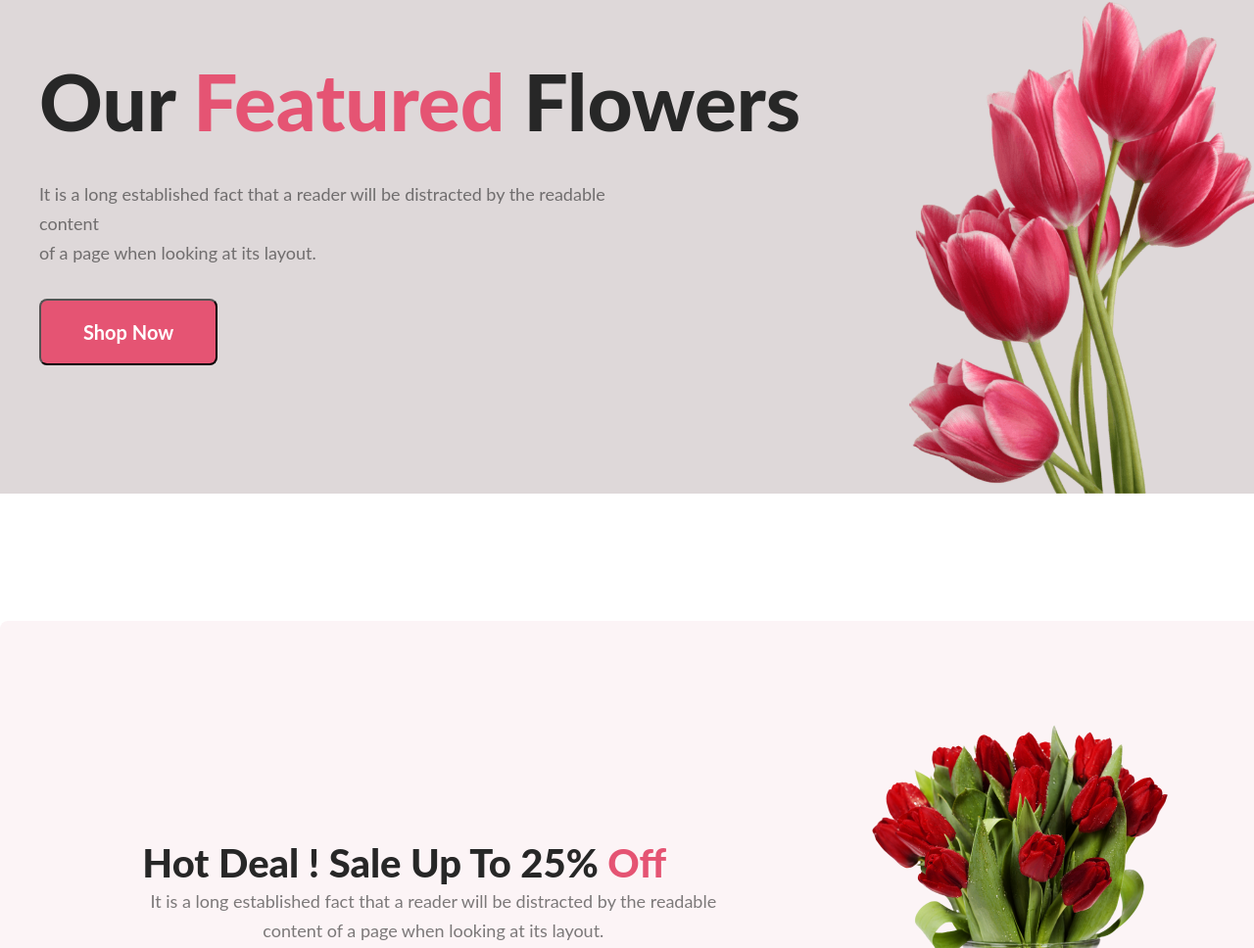
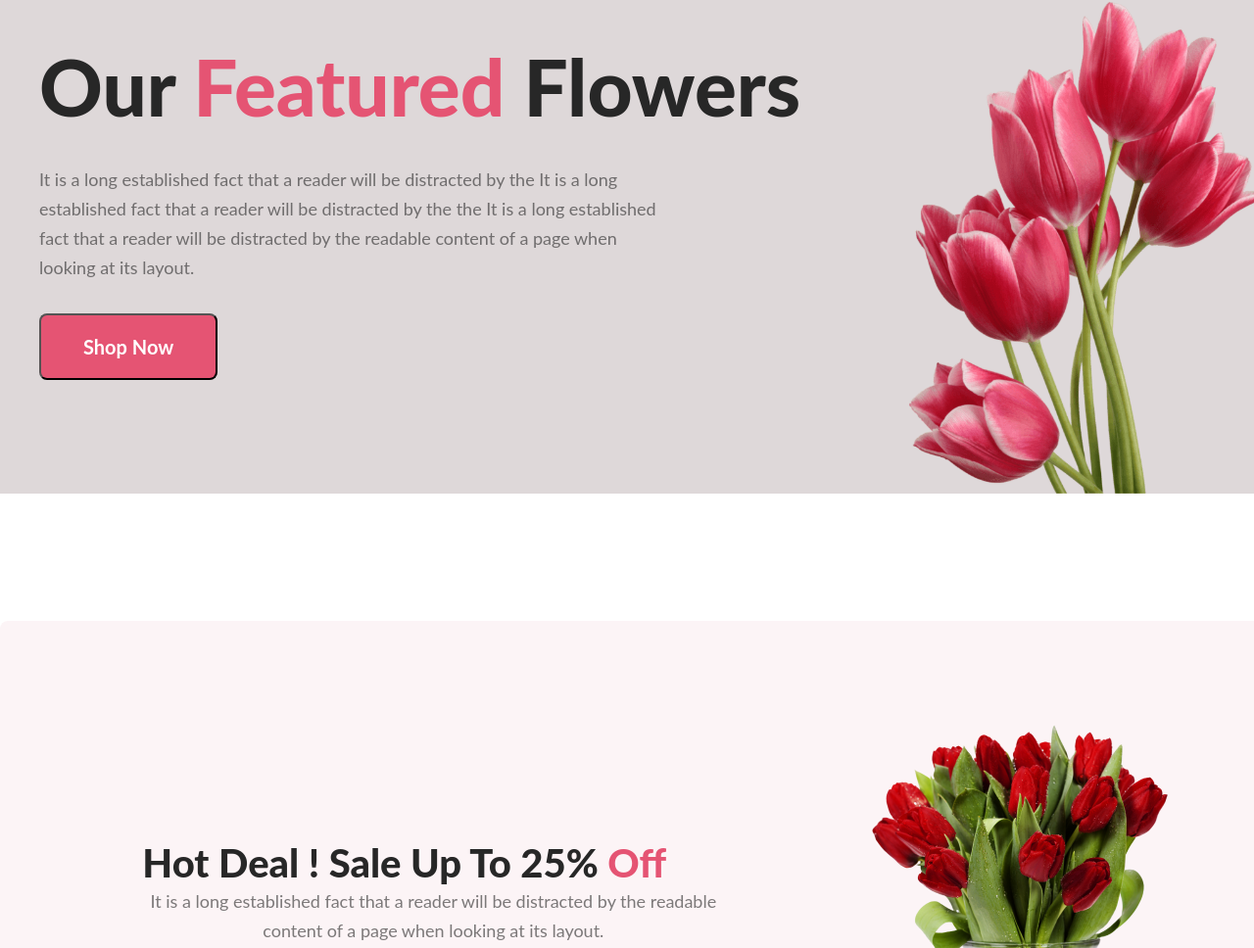
Before and after one commit to bdjahid/flower-shop-assignment-1, a plain HTML site: page index.html in a window 1280 px wide. Shown: the part 2386-3354 px from the top of the page at 98% size. Drawn offline with Linux system fonts and the light colour scheme.

Commit message:
complete

```diff
--- a/index.html
+++ b/index.html
@@ -75,8 +75,9 @@
                 <div>
                     <h1 title="read me" class="banner-title">Our <span class="title-2">Featured</span> Flowers</h1>
                     <p class="banner-description">It is a long established fact that a reader will be distracted by
-                        the
-                        readable content <br> of a page when
+                        the It is a long established fact that a reader will be distracted by the
+                        the It is a long established fact that a reader will be distracted by the
+                        readable content of a page when
                         looking at its layout.</p>
                     <button title="click me" class="btn">Shop Now</button>
                 </div>
```
